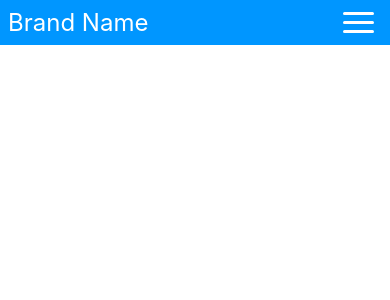
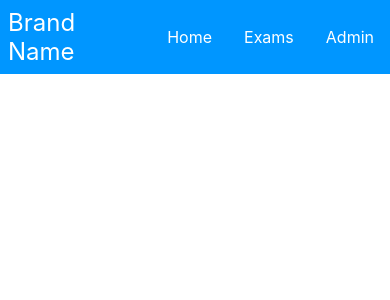
Before and after one commit to Jeffrey401/oct-int-repo, a React (Create React App) app in the folder client/: page / in a window 390 px wide. Shown: the top 300 px of the page. Built offline with nearby package versions, Linux system fonts and the light colour scheme.

Commit message:
navbar update

```diff
--- a/client/src/App.css
+++ b/client/src/App.css
@@ -1,94 +1 @@
-* {
-  box-sizing: border-box;
-}
-
-body {
-  margin: 0;
-  padding: 0;
-}
-
-.navbar {
-  display: flex;
-  justify-content: space-between;
-  align-items: center;
-  background-color: #0096FF;
-  color: white;
-}
-
-.brand-title {
-  font-size: 1.5rem;
-  margin: .5rem;
-}
-
-.navbar-links ul {
-  margin: 0;
-  padding: 0;
-  display: flex;
-}
-
-.navbar-links li {
-  list-style: none;
-}
-
-.navbar-links a {
-  text-decoration: none;
-  color: white;
-  padding: 1rem;
-  display: block;
-}
-
-.navbar-links li:hover {
-  background-color: #00D7FF;
-}
-
-.toggle-button {
-  position: absolute;
-  top: .75rem;
-  right: 1rem;
-  display: none;
-  flex-direction: column;
-  justify-content: space-between;
-  width: 31px;
-  height: 21px;
-}
-
-.toggle-button .bar {
-  height: 3px;
-  width: 100%;
-  background-color: white;
-  border-radius: 10px;
-}
-
-@media (max-width: 600px) {
-  .toggle-button {
-    display: flex;
-  }
-
-  .navbar-links {
-    display: none;
-    width: 100%;
-  }
-
-  .navbar {
-    flex-direction: column;
-    align-items: flex-start;
-  }
-
-  .navbar-links ul {
-    width: 100%;
-    flex-direction: column;
-  }
-
-  .navbar-links li {
-    text-align: center;
-  }
-
-  .navbar-links li a {
-    padding: .5rem 1rem;
-  }
-
-  .navbar-links.active {
-    display: flex;
-  }
-
-}
+@import "styles/nav.css"
--- a/client/src/App.js
+++ b/client/src/App.js
@@ -1,5 +1,5 @@
 import React from 'react';
-import './App.css';
+import './App.css'
 import Navbar from './components/Navbar';
 import { useApi } from './hooks/use-api';
 
--- /dev/null
+++ b/client/src/styles/nav.css
@@ -0,0 +1,42 @@
+* {
+    box-sizing: border-box;
+  }
+
+  body {
+    margin: 0;
+    padding: 0;
+  }
+
+  .navbar {
+    display: flex;
+    justify-content: space-between;
+    align-items: center;
+    background-color: #0096FF;
+    color: white;
+  }
+
+  .brand-title {
+    font-size: 1.5rem;
+    margin: .5rem;
+  }
+
+  .navbar-links ul {
+    margin: 0;
+    padding: 0;
+    display: flex;
+  }
+
+  .navbar-links li {
+    list-style: none;
+  }
+
+  .navbar-links a {
+    text-decoration: none;
+    color: white;
+    padding: 1rem;
+    display: block;
+  }
+
+  .navbar-links li:hover {
+    background-color: #00D7FF;
+  }
```
